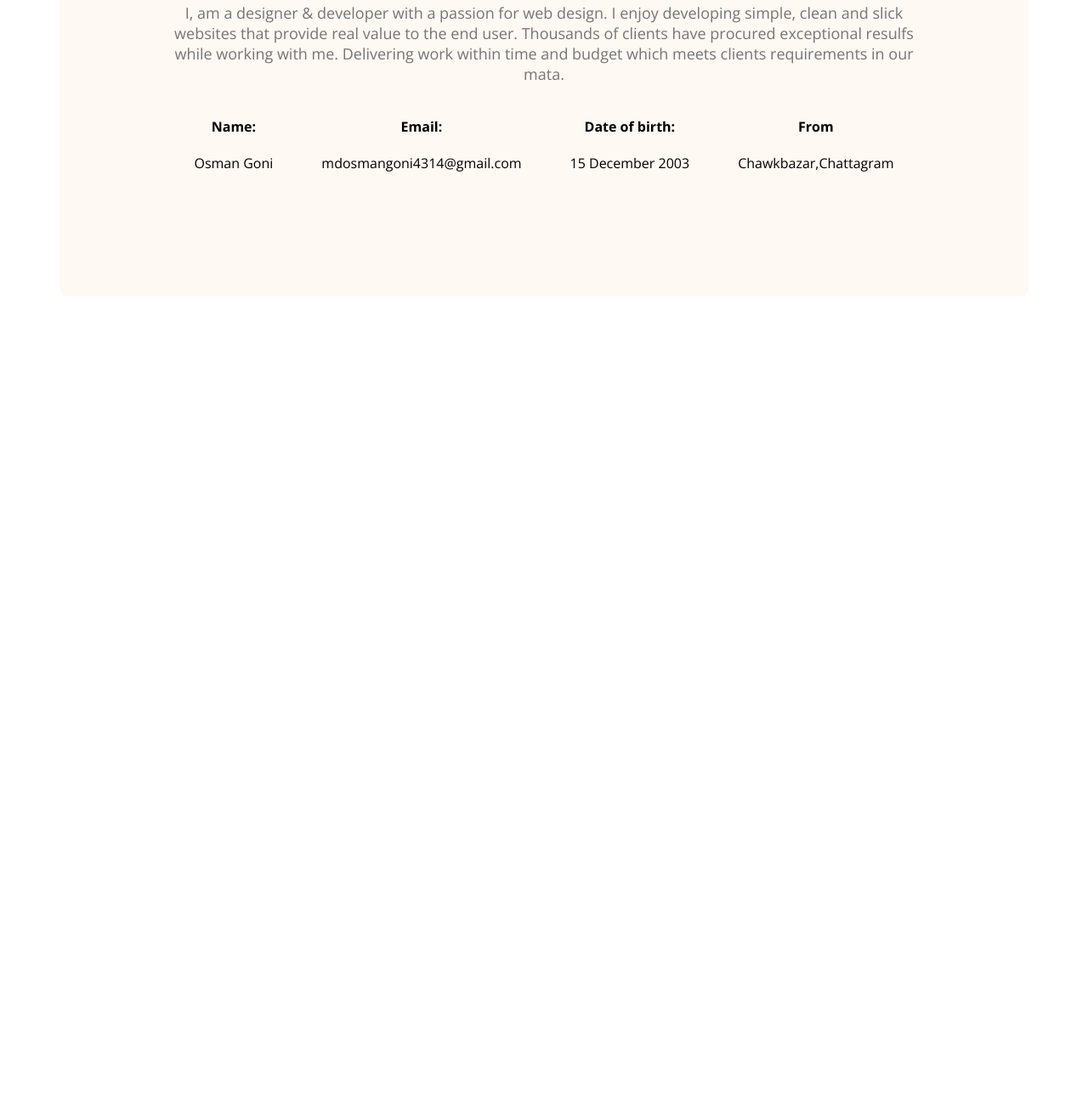
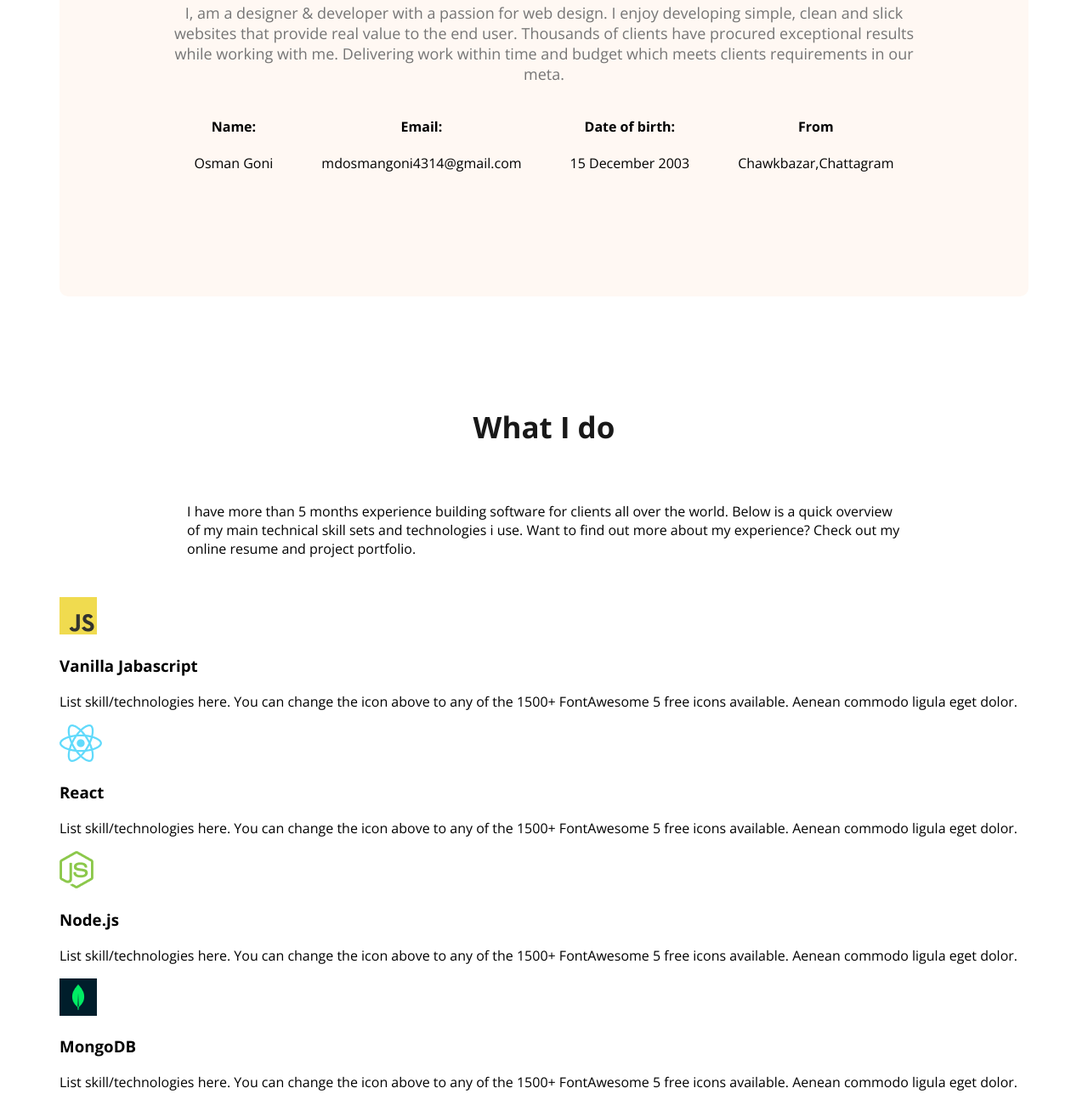
Before and after one commit to osmangonibinismail/webdeveloper-portfolio, a plain HTML site: page index.html in a window 1280 px wide. Shown: the part 1142-2443 px from the top of the page at 85% size. Before the commit the page ends 1621 px from the top, so only its background shows below. Drawn offline with nearby package versions, Linux system fonts and the light colour scheme.

Commit message:
added skills

```diff
--- a/index.html
+++ b/index.html
@@ -34,7 +34,7 @@
     <main>
         <section class="about">
             <h3 class="section-title">About Me</h3>
-            <p class="section-description">I, am a designer & developer with a passion for web design. I enjoy developing simple, clean and slick websites that provide real value to the end user. Thousands of clients have procured exceptional resulfs while working with me. Delivering work within time and budget which meets clients requirements in our mata.
+            <p class="section-description">I, am a designer & developer with a passion for web design. I enjoy developing simple, clean and slick websites that provide real value to the end user. Thousands of clients have procured exceptional results while working with me. Delivering work within time and budget which meets clients requirements in our meta.
             </p>
             <div class="about-info-container">
                  <!-- .about-info*4>h4.info-title+p.info-description -->
@@ -56,6 +56,38 @@
                  </div>
             </div>
         </section>
+
+        <!-- what i do section start -->
+        <section>
+            <h3 class="section-title">What I do</h3>
+            <p id="what-i-do-description" class="section-destriction">
+                I have more than 5 months experience building software for clients all over the world. Below is a quick overview of my main technical skill sets and technologies i use. Want to find out more about my experience? Check out my online resume and project portfolio.
+            </p>
+            <div class="skills-container">
+                <!-- .skills*4>img+h3.skill-title+p.skill-dscription -->
+                <div class="skills">
+                    <img src="images/icons/js.png" alt="">
+                    <h3 class="skill-title">Vanilla Jabascript</h3>
+                    <p class="skill-dscription">List skill/technologies here. You can change the icon above to any of the 1500+ FontAwesome 5 free icons available. Aenean commodo ligula eget dolor.</p>
+                </div>
+                <div class="skills">
+                    <img src="images/icons/react.png" alt="">
+                    <h3 class="skill-title">React</h3>
+                    <p class="skill-dscription">List skill/technologies here. You can change the icon above to any of the 1500+ FontAwesome 5 free icons available. Aenean commodo ligula eget dolor.</p>
+                </div>
+                <div class="skills">
+                    <img src="images/icons/nodejs.png" alt="">
+                    <h3 class="skill-title">Node.js</h3>
+                    <p class="skill-dscription">List skill/technologies here. You can change the icon above to any of the 1500+ FontAwesome 5 free icons available. Aenean commodo ligula eget dolor.</p>
+                </div>
+                <div class="skills">
+                    <img src="images/icons/mongo.png" alt="">
+                    <h3 class="skill-title">MongoDB</h3>
+                    <p class="skill-dscription">List skill/technologies here. You can change the icon above to any of the 1500+ FontAwesome 5 free icons available. Aenean commodo ligula eget dolor.</p>
+                </div>
+            </div>
+
+        </section>
     </main>
     <footer>
 
--- a/styles/portfolio.css
+++ b/styles/portfolio.css
@@ -118,3 +118,6 @@ main{
 .about-info{
     text-align: center;
 }
+#what-i-do-description{
+    padding: 30px 150px;
+}
```
Also changed, not shown: images/IMG-20231230-WA0001.jpg (added).
